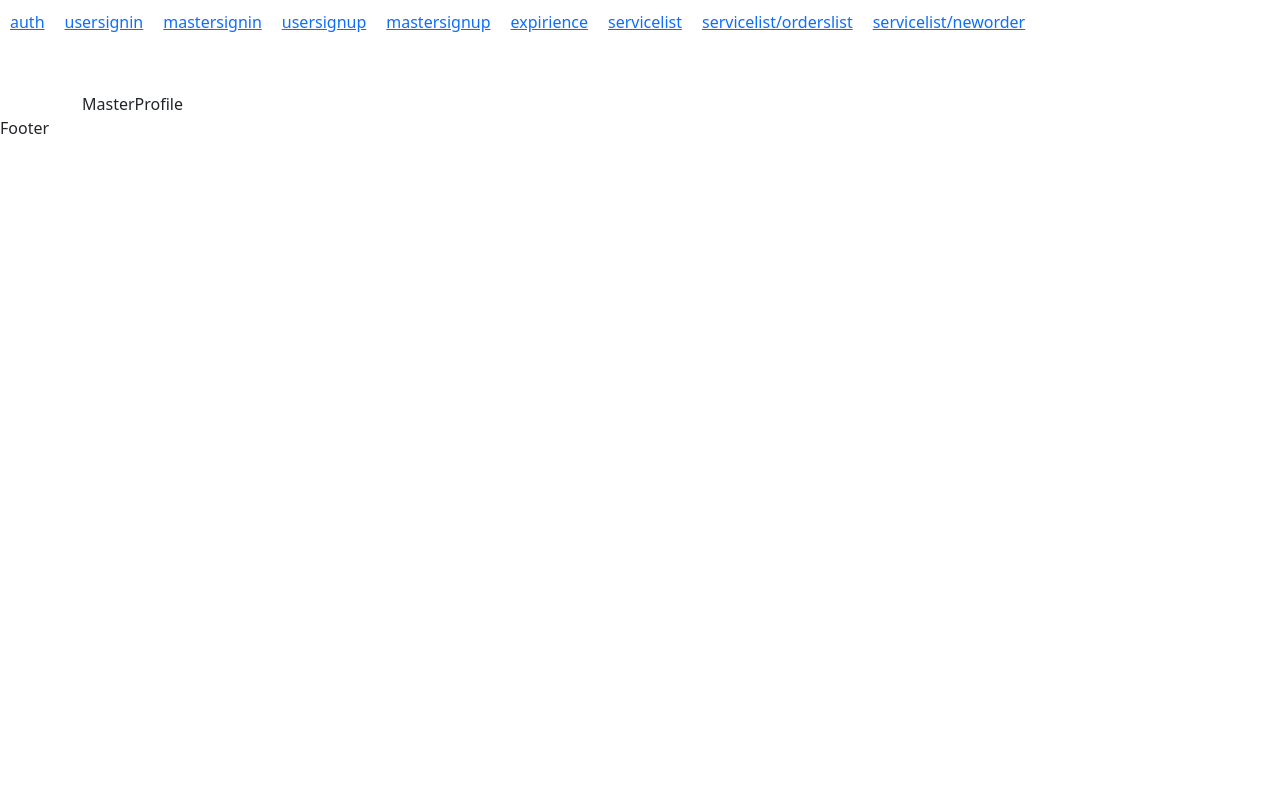
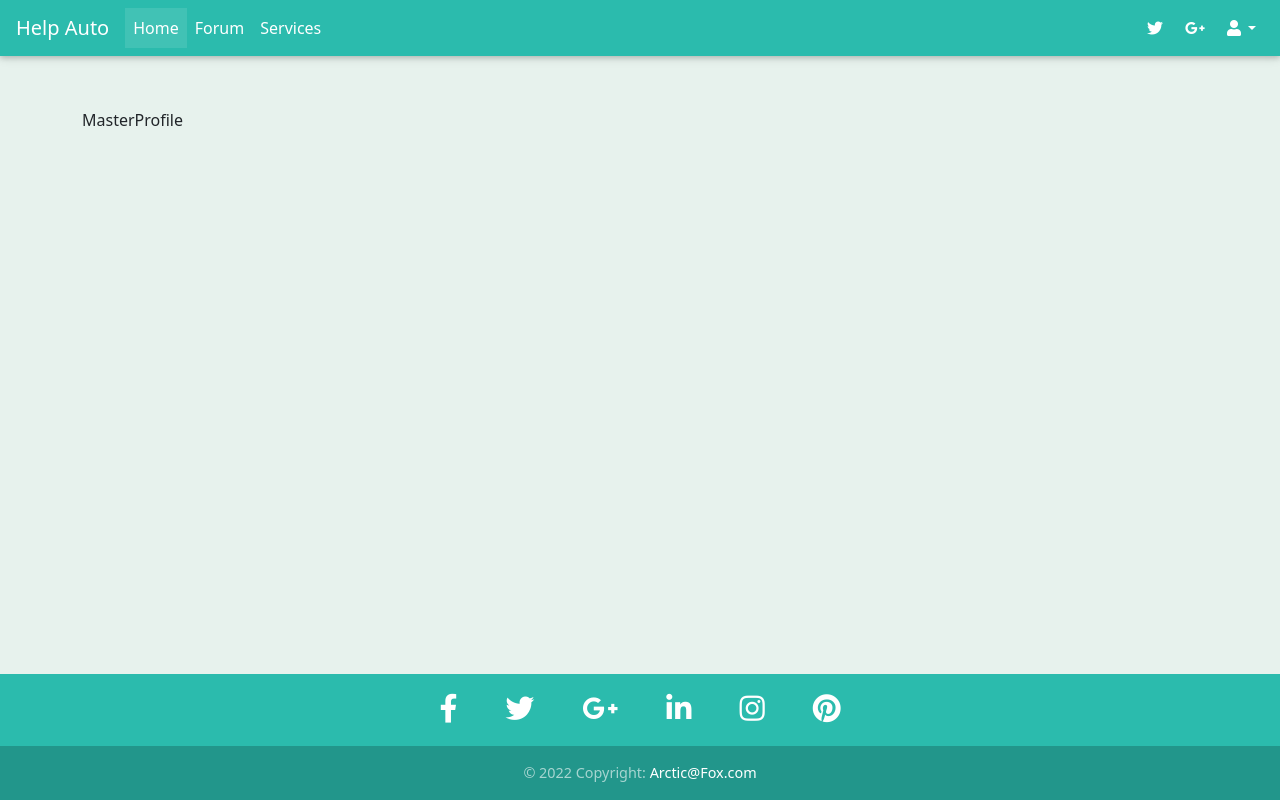
Before and after one commit to AzadAlistanov/help_auto_mern, a React (Create React App) app in the folder client/: page /user/1 in a window 1280 px wide. Built offline with nearby package versions, Linux system fonts and the light colour scheme.

Commit message:
add footer && header

```diff
--- a/client/public/index.html
+++ b/client/public/index.html
@@ -3,11 +3,34 @@
   <head>
     <meta charset="utf-8" />
     <meta name="viewport" content="width=device-width, initial-scale=1" />
+    <!-- Font Awesome -->
+    <link rel="stylesheet" href="https://use.fontawesome.com/releases/v5.8.2/css/all.css">
+    <!-- Google Fonts -->
+    <link rel="stylesheet" href="https://fonts.googleapis.com/css?family=Roboto:300,400,500,700&display=swap">
+    <!-- Bootstrap core CSS -->
+    <link href="https://cdnjs.cloudflare.com/ajax/libs/twitter-bootstrap/4.5.0/css/bootstrap.min.css" rel="stylesheet">
+    <!-- Material Design Bootstrap -->
+    <link href="https://cdnjs.cloudflare.com/ajax/libs/mdbootstrap/4.19.1/css/mdb.min.css" rel="stylesheet"><!-- Font Awesome -->
+    <link rel="stylesheet" href="https://use.fontawesome.com/releases/v5.8.2/css/all.css">
+    <!-- Google Fonts -->
+    <link rel="stylesheet" href="https://fonts.googleapis.com/css?family=Roboto:300,400,500,700&display=swap">
+    <!-- Bootstrap core CSS -->
+    <link href="https://cdnjs.cloudflare.com/ajax/libs/twitter-bootstrap/4.5.0/css/bootstrap.min.css" rel="stylesheet">
+    <!-- Material Design Bootstrap -->
+    <link href="https://cdnjs.cloudflare.com/ajax/libs/mdbootstrap/4.19.1/css/mdb.min.css" rel="stylesheet">
     <link rel="stylesheet" href="https://cdn.jsdelivr.net/npm/bootstrap@5.1.3/dist/css/bootstrap.min.css" integrity="sha384-1BmE4kWBq78iYhFldvKuhfTAU6auU8tT94WrHftjDbrCEXSU1oBoqyl2QvZ6jIW3" crossorigin="anonymous">
     <title>Help Auto</title>
   </head>
-  <body>
+  <body class="bg-success bg-opacity-10">
     <div id="root"></div>
     <script src="https://cdn.jsdelivr.net/npm/bootstrap@5.1.3/dist/js/bootstrap.min.js" integrity="sha384-QJHtvGhmr9XOIpI6YVutG+2QOK9T+ZnN4kzFN1RtK3zEFEIsxhlmWl5/YESvpZ13" crossorigin="anonymous"></script>
+    <!-- JQuery -->
+    <script type="text/javascript" src="https://cdnjs.cloudflare.com/ajax/libs/jquery/3.5.1/jquery.min.js"></script>
+    <!-- Bootstrap tooltips -->
+    <script type="text/javascript" src="https://cdnjs.cloudflare.com/ajax/libs/popper.js/1.14.4/umd/popper.min.js"></script>
+    <!-- Bootstrap core JavaScript -->
+    <script type="text/javascript" src="https://cdnjs.cloudflare.com/ajax/libs/twitter-bootstrap/4.5.0/js/bootstrap.min.js"></script>
+    <!-- MDB core JavaScript -->
+    <script type="text/javascript" src="https://cdnjs.cloudflare.com/ajax/libs/mdbootstrap/4.19.1/js/mdb.min.js"></script>
   </body>
 </html>
--- a/client/src/components/Footer/index.tsx
+++ b/client/src/components/Footer/index.tsx
@@ -1,8 +1,63 @@
 
 export default function Footer() {
   return (
-    <div>
-      Footer
+    <div className="fixed-bottom">
+      <footer className="page-footer font-small navbar-dark default-color">
+
+
+        <div className="container">
+
+
+          <div className="row">
+
+
+            <div className="col-md-12">
+              <div className="mb-5 flex-center">
+
+
+                <a className="fb-ic">
+                  <i className="fab fa-facebook-f fa-lg white-text mr-md-5 mr-3 fa-2x"> </i>
+                </a>
+
+                <a className="tw-ic">
+                  <i className="fab fa-twitter fa-lg white-text mr-md-5 mr-3 fa-2x"> </i>
+                </a>
+
+                <a className="gplus-ic">
+                  <i className="fab fa-google-plus-g fa-lg white-text mr-md-5 mr-3 fa-2x"> </i>
+                </a>
+                <a className="li-ic">
+                  <i className="fab fa-linkedin-in fa-lg white-text mr-md-5 mr-3 fa-2x"> </i>
+                </a>
+                <a className="ins-ic">
+                  <i className="fab fa-instagram fa-lg white-text mr-md-5 mr-3 fa-2x"> </i>
+                </a>
+                <a className="pin-ic">
+                  <i className="fab fa-pinterest fa-lg white-text fa-2x"> </i>
+                </a>
+              </div>
+            </div>
+
+
+          </div>
+
+
+        </div>
+
+
+
+        <div className="footer-copyright text-center py-3">© 2022 Copyright:
+          <a href="#" className="text-decoration-none"> Arctic@Fox.com</a>
+        </div>
+
+      </footer>
     </div>
   );
 }
+
+
+// <div classNameName="navbar fixed-bottom bg-dark row">
+//   <div classNameName="col"></div>
+//   <div classNameName="col"></div>
+//   <div classNameName="col"></div>
+// </div>
--- a/client/src/components/Header/index.tsx
+++ b/client/src/components/Header/index.tsx
@@ -2,17 +2,73 @@ import { Link } from 'react-router-dom';
 
 
 export default function Header() {
+  // <div style={{display: 'flex'}}>
+//   <Link style={{margin: '10px'}} to='/auth'>auth</Link>
+//   <Link style={{margin: '10px'}} to='/auth/usersignin'>usersignin</Link>
+//   <Link style={{margin: '10px'}} to='/auth/mastersignin'>mastersignin</Link>
+//   <Link style={{margin: '10px'}} to='/auth/usersignup'>usersignup</Link>
+//   <Link style={{margin: '10px'}} to='/auth/mastersignup'>mastersignup</Link>
+//   <Link style={{margin: '10px'}} to='/expirience'>expirience</Link>
+//   <Link style={{margin: '10px'}} to='/servicelist'>servicelist</Link>
+//   <Link style={{margin: '10px'}} to='/servicelist/orderslist'>servicelist/orderslist</Link>
+//   <Link style={{margin: '10px'}} to='/servicelist/neworder'>servicelist/neworder</Link>
+// </div>
   return (
-    <div style={{display: 'flex'}}>
-      <Link style={{margin: '10px'}} to='/auth'>auth</Link>
-      <Link style={{margin: '10px'}} to='/auth/usersignin'>usersignin</Link>
-      <Link style={{margin: '10px'}} to='/auth/mastersignin'>mastersignin</Link>
-      <Link style={{margin: '10px'}} to='/auth/usersignup'>usersignup</Link>
-      <Link style={{margin: '10px'}} to='/auth/mastersignup'>mastersignup</Link>
-      <Link style={{margin: '10px'}} to='/expirience'>expirience</Link>
-      <Link style={{margin: '10px'}} to='/servicelist'>servicelist</Link>
-      <Link style={{margin: '10px'}} to='/servicelist/orderslist'>servicelist/orderslist</Link>
-      <Link style={{margin: '10px'}} to='/servicelist/neworder'>servicelist/neworder</Link>
-    </div>
+
+    <nav className="mb-1 navbar navbar-expand-lg navbar-dark default-color">
+      <Link to='/' className="navbar-brand">Help Auto</Link>
+      <div className="collapse navbar-collapse" id="navbarSupportedContent-333">
+        <ul className="navbar-nav mr-auto">
+          <li className="nav-item active">
+            <a className="nav-link" href="/">Home
+              <span className="sr-only">(current)</span>
+            </a>
+          </li>
+          <li className="nav-item">
+            <Link className="nav-link" to='/expirience'>Forum</Link>
+          </li>
+          <li className="nav-item">
+            <Link className="nav-link" to='/servicelist'>Services</Link>
+          </li>
+          {/*<li className="nav-item dropdown">*/}
+          {/*  <a className="nav-link dropdown-toggle" id="navbarDropdownMenuLink-333" data-toggle="dropdown"*/}
+          {/*     aria-haspopup="true" aria-expanded="false">Authorization*/}
+          {/*  </a>*/}
+          {/*  <div className="dropdown-menu dropdown-default" aria-labelledby="navbarDropdownMenuLink-333">*/}
+          {/*    <Link className="dropdown-item" to='/auth/usersignup'>User Sign up</Link>*/}
+          {/*    <Link className="dropdown-item" to='/auth/usersignin'>User Sign in</Link>*/}
+          {/*    <Link className="dropdown-item" to='/auth/mastersignup'>Master Sign up</Link>*/}
+          {/*    <Link className="dropdown-item" to='/auth/mastersignin'>Master Sign in</Link>*/}
+          {/*  </div>*/}
+          {/*</li>*/}
+        </ul>
+        <ul className="navbar-nav ml-auto nav-flex-icons">
+          <li className="nav-item">
+            <a className="nav-link waves-effect waves-light">
+              <i className="fab fa-twitter"></i>
+            </a>
+          </li>
+          <li className="nav-item">
+            <a className="nav-link waves-effect waves-light">
+              <i className="fab fa-google-plus-g"></i>
+            </a>
+          </li>
+          <li className="nav-item dropdown">
+            <a className="nav-link dropdown-toggle" id="navbarDropdownMenuLink-333" data-toggle="dropdown"
+               aria-haspopup="true" aria-expanded="false">
+              <i className="fas fa-user"></i>
+            </a>
+            <div className="dropdown-menu dropdown-menu-right dropdown-default"
+                 aria-labelledby="navbarDropdownMenuLink-333">
+              <Link className="dropdown-item" to='/auth/usersignup'>User Sign up</Link>
+              <Link className="dropdown-item" to='/auth/usersignin'>User Sign in</Link>
+              <Link className="dropdown-item" to='/auth/mastersignup'>Master Sign up</Link>
+              <Link className="dropdown-item" to='/auth/mastersignin'>Master Sign in</Link>
+            </div>
+          </li>
+        </ul>
+      </div>
+    </nav>
+
   );
 }
```
Also changed, not shown: client/src/App.tsx (+6 -6 lines), 1 other file (tests, documents, lock files or other folders).
